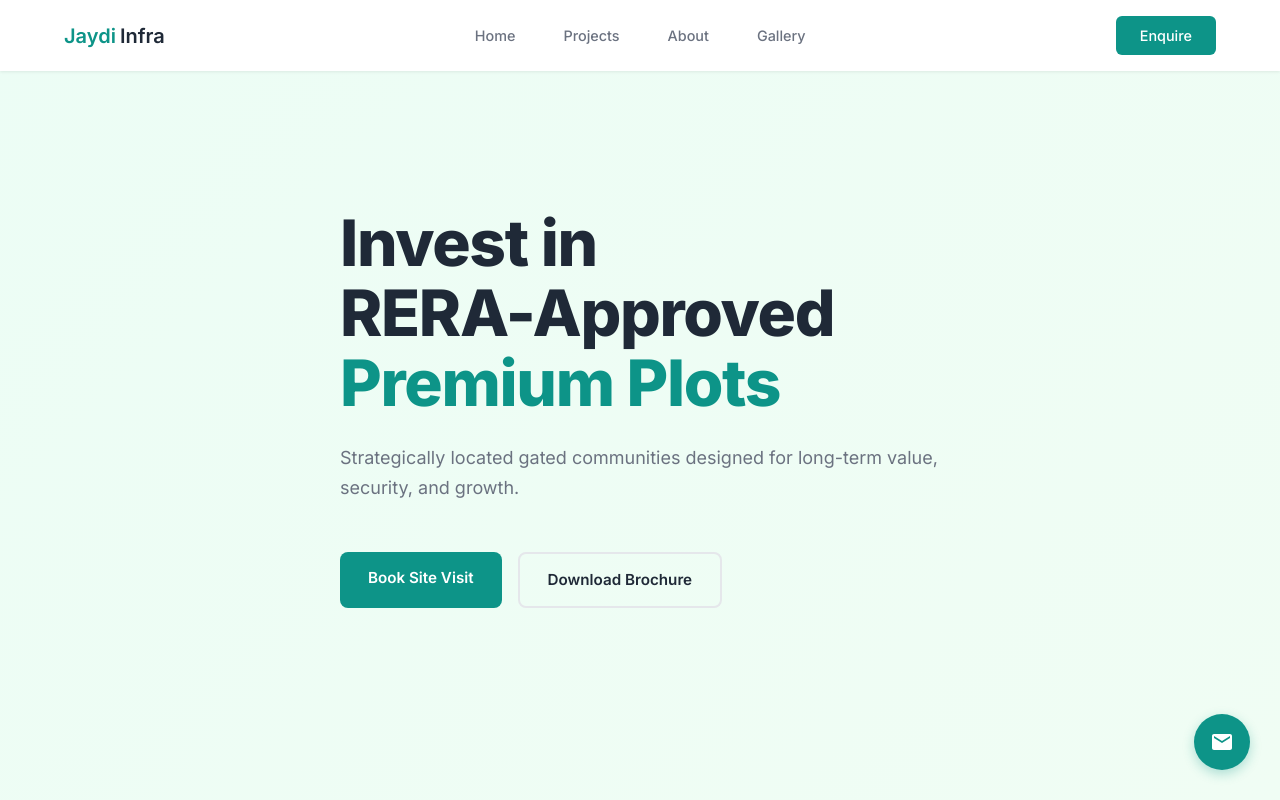
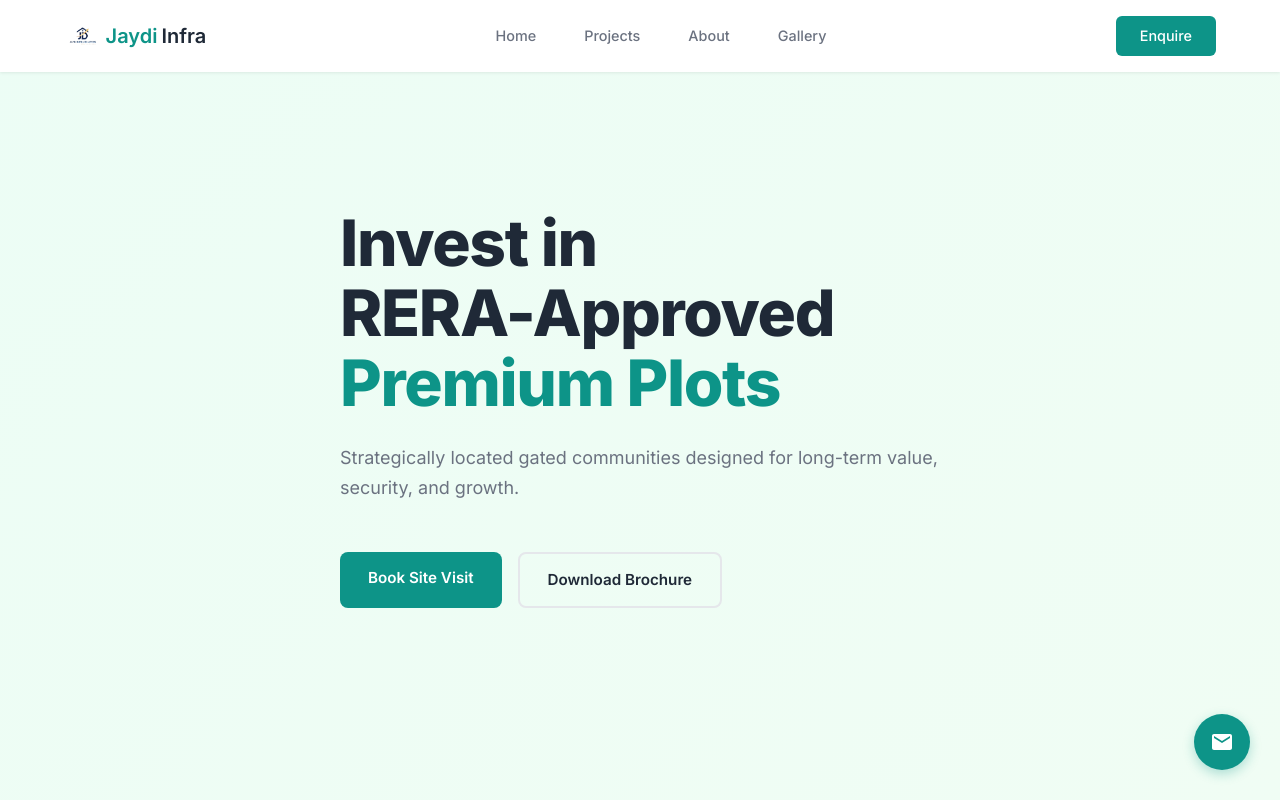
Before and after one commit to Satwik2217/property-website, a plain HTML site: page index.html in a window 1280 px wide. Shown: the top 800 px of the page. Drawn offline with Linux system fonts and the light colour scheme.

Commit message:
added logo

```diff
--- a/index.html
+++ b/index.html
@@ -24,8 +24,11 @@
     <nav class="navbar">
         <div class="nav-container">
             <div class="nav-brand">
-                <span class="brand-jaydi">Jaydi</span>
-                <span class="brand-infra">Infra</span>
+                <img src="images/logo-removebg-preview.png" alt="Jaydi Infra Logo" class="nav-logo" />
+                <div class="brand-text">
+                    <span class="brand-jaydi">Jaydi</span>
+                    <span class="brand-infra">Infra</span>
+                </div>
             </div>
             <ul class="nav-menu" id="navMenu">
                 <li><a href="#home" class="nav-link">Home</a></li>
--- a/styles.css
+++ b/styles.css
@@ -111,10 +111,22 @@ a {
 
 .nav-brand {
     display: flex;
-    align-items: baseline;
+    align-items: center;
     gap: 0.25rem;
     font-size: 1.25rem;
     font-weight: 600;
+}
+
+.nav-logo {
+    height: 40px;      /* adjust as needed */
+    width: auto;
+    object-fit: contain;
+}
+
+.brand-text {
+    display: flex;
+    align-items: baseline;
+    gap: 0.25rem;
 }
 
 .brand-jaydi {
```
